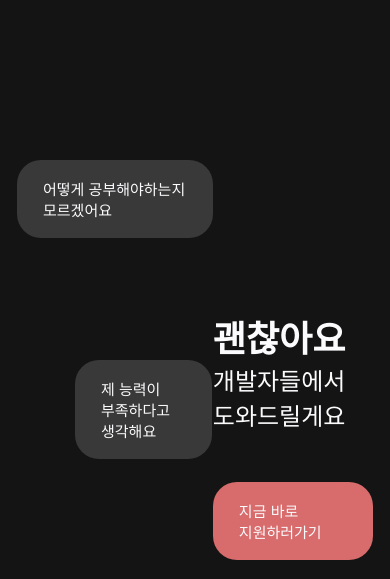
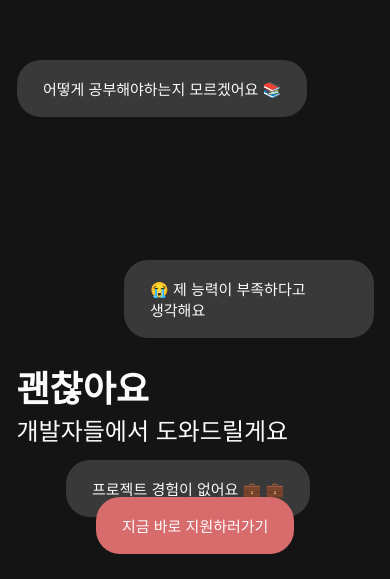
Before and after one commit to hyesungoh/dogVelopers, a Next.js app: page / in a window 390 px wide. Shown: the part 2365-2944 px from the top of the page. Built offline with nearby package versions, Linux system fonts and the light colour scheme; no server answers.

Commit message:
feat: apply media query at recruit section

```diff
--- a/src/components/main/RecruitSection.tsx
+++ b/src/components/main/RecruitSection.tsx
@@ -1,4 +1,4 @@
-import { css, Theme } from '@emotion/react';
+import { css, Theme, keyframes } from '@emotion/react';
 import { motion } from 'framer-motion';
 
 import Layout from 'components/common/Layout';
@@ -9,18 +9,19 @@ function RecruitSection() {
     <section css={sectionStyle}>
       <Layout>
         <div css={wrapperStyle}>
-          <div css={rightSectionStyle}>
+          <div css={problemSectionStyle}>
             <RecruitProblemArticle>
-              어떻게 공부해야하는지 모르겠어요
+              어떻게 공부해야하는지 모르겠어요 📚
             </RecruitProblemArticle>
             <RecruitProblemArticle top="100px" left="30%" scrollStartPos={200}>
-              제 능력이 부족하다고 생각해요
+              😭 제 능력이 부족하다고 생각해요
             </RecruitProblemArticle>
             <RecruitProblemArticle top="200px" left="14%" scrollStartPos={300}>
-              프로젝트 경험이 없어요
+              프로젝트 경험이 없어요 💼 💼
             </RecruitProblemArticle>
           </div>
-          <div css={leftSectionStyle}>
+
+          <div css={applySectionStyle}>
             <motion.h1>괜찮아요</motion.h1>
             <motion.h2>개발자들에서 도와드릴게요</motion.h2>
             <motion.button css={applyBtnStyle}>
@@ -36,19 +37,26 @@ function RecruitSection() {
 export default RecruitSection;
 
 const sectionStyle = css`
-  margin-top: 200px;
+  margin-top: 100px;
   margin-bottom: 200px;
 `;
 
-const wrapperStyle = css`
+const wrapperStyle = (theme: Theme) => css`
   width: 100%;
   padding-top: 100px;
+  padding-bottom: 10px;
   display: flex;
+
+  ${theme.mediaQuery.mobile} {
+    flex-direction: column;
+  }
 `;
 
-const leftSectionStyle = (theme: Theme) => css`
+const applySectionStyle = (theme: Theme) => css`
   width: 45%;
   margin-top: auto;
+  display: flex;
+  flex-direction: column;
 
   & h1 {
     font-size: 3rem;
@@ -58,18 +66,58 @@ const leftSectionStyle = (theme: Theme) => css`
     font-size: 2rem;
     font-weight: ${theme.fontWeight.light};
   }
+
+  ${theme.mediaQuery.mobile} {
+    width: 100%;
+    margin-top: 0;
+  }
+`;
+
+const applyBtnAnimation = keyframes`
+  0% {
+    transform: rotate(0deg);
+  }
+  50% {
+    transform: rotate(0deg);
+  }
+  60% {
+    transform: rotate(2deg);
+  }
+  70% {
+    transform: rotate(-1deg);
+  }
+  80% {
+    transform: rotate(1.5deg);
+  }
+  90% {
+    transform: rotate(-2.5deg);
+  }
+  100% {
+    transform: rotate(0deg);
+  }
 `;
 
 const applyBtnStyle = (theme: Theme) => css`
+  align-self: flex-start;
   margin-top: 50px;
   padding: 18px 26px;
   background-color: ${theme.color.brand};
   border-radius: 24px;
   font-size: 1.25rem;
+  animation: ${applyBtnAnimation} 2s infinite;
+
+  ${theme.mediaQuery.mobile} {
+    align-self: center;
+  }
 `;
 
-const rightSectionStyle = css`
+const problemSectionStyle = (theme: Theme) => css`
   position: relative;
   width: 55%;
   height: 500px;
+
+  ${theme.mediaQuery.mobile} {
+    width: 100%;
+    height: 400px;
+  }
 `;
```
